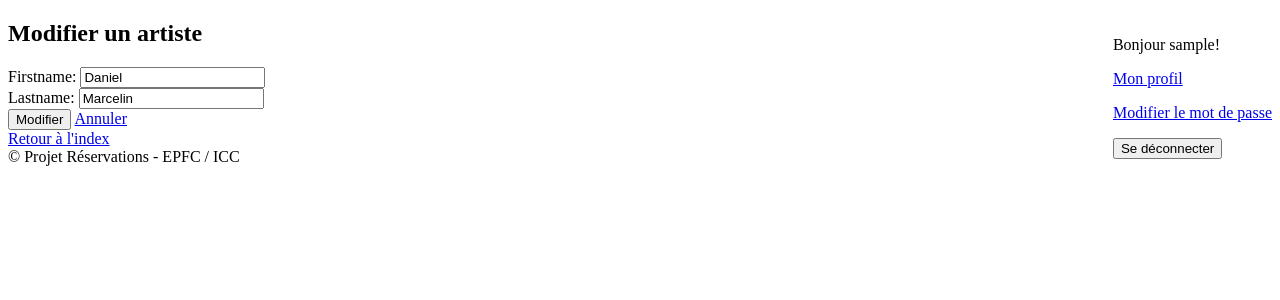
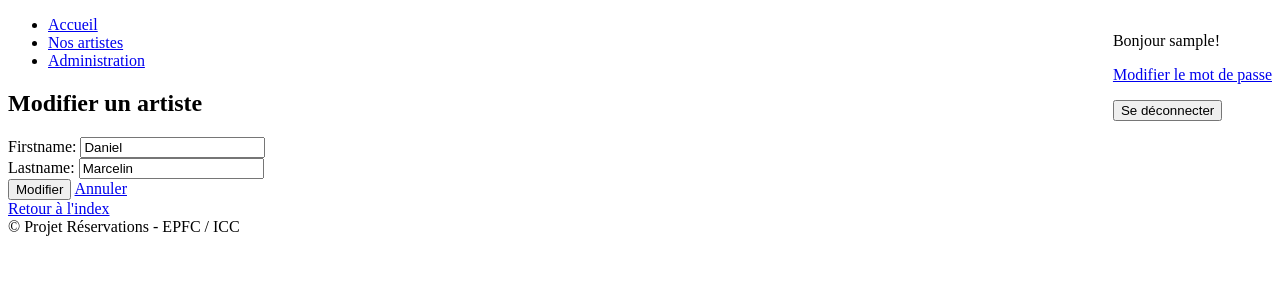
Before and after one commit to jpmpindu/PidProjetReservations, a Django app: page /catalogue/artist/edit/1 in a window 1280 px wide. Shown: the top 300 px of the page. Run offline with Django 5.2, Linux system fonts and the light colour scheme; the visitor is signed in with stand-in values (Sample User, id 1); data comes from the database, SQL or seed files in the repository; parts of the project's set-up code (start-up, migrations or seed data) failed here and were passed over.

Commit message:
Main navigation menu

```diff
--- a/reservations/catalogue/templates/layouts/base.html
+++ b/reservations/catalogue/templates/layouts/base.html
@@ -10,7 +10,6 @@
             <div style="float:right">
                 {% if request.user.is_authenticated %}
                 <p>Bonjour {{ request.user.username }}!</p>
-                <p><a href="{% url 'accounts:user-profile' %}">Mon profil</a></p>
                 <p><a href="{% url 'password_change' %}">Modifier le mot de passe</a></p>
 
                 <form action="{% url 'logout' %}" method="post">
@@ -19,10 +18,19 @@
                 </form>
                 {% else %}
                 <p>Vous n'êtes pas connecté.</p>
+                <p><a href="{% url 'password_reset' %}">Réinitialiser le mot de passe</a></p>
                 <p><a href="{% url 'login' %}">Se connecter</a></p>
-                <p><a href="{% url 'accounts:user-signup' %}">S'inscrire</a></p>
                 {% endif %}
             </div>
+            <nav>
+                <ul>
+                    <li><a href="{% url 'home' %}">Accueil</a></li>
+                    <li><a href="{% url 'catalogue:artist-index' %}">Nos artistes</a></li>
+                    {% if request.user.is_superuser %}
+                    <li><a href="{% url 'admin:index' %}">Administration</a></li>
+                    {% endif %}
+                </ul>
+            </nav>
         </header>
         <main>
             <div id="notification">
```
